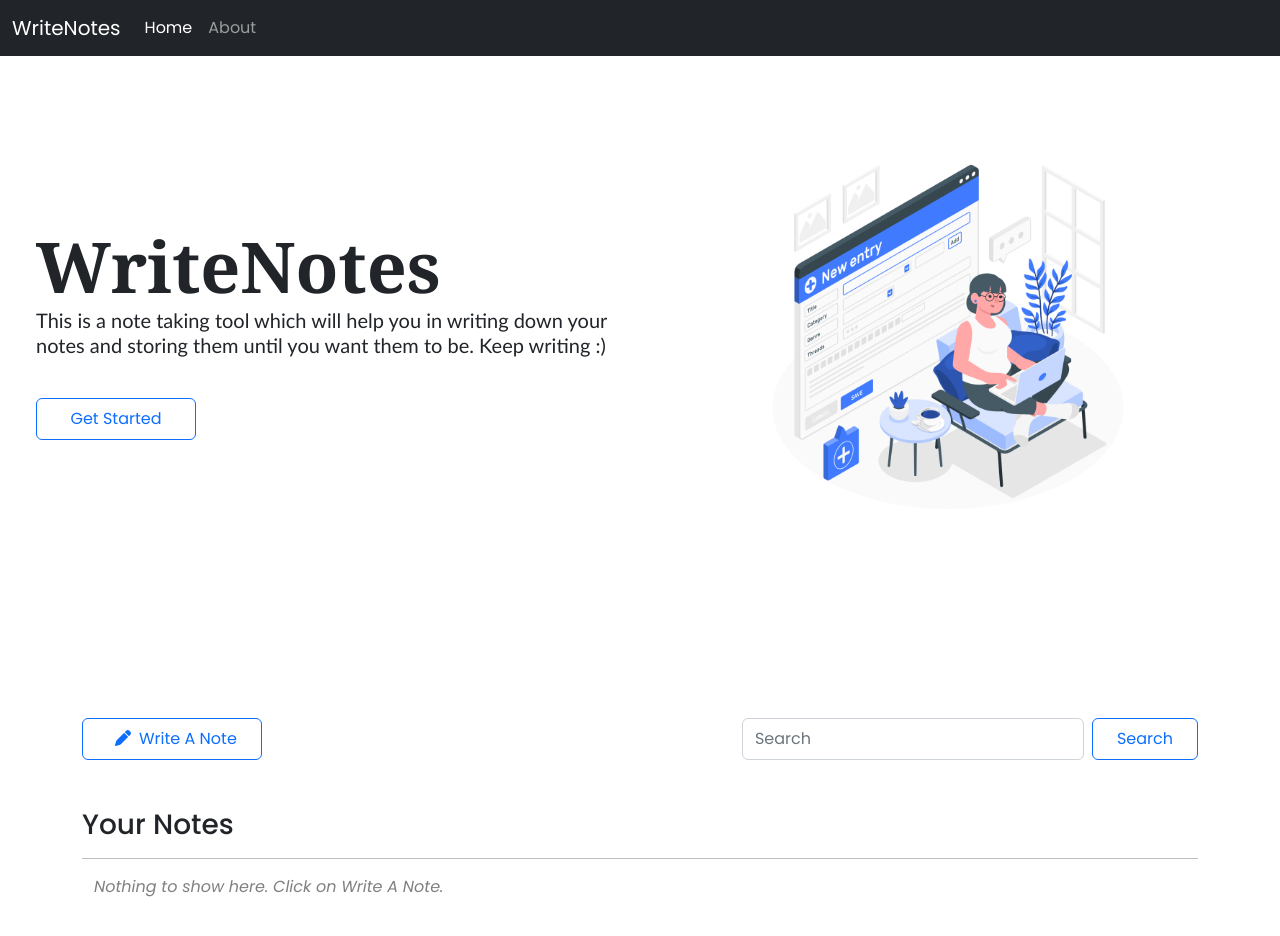
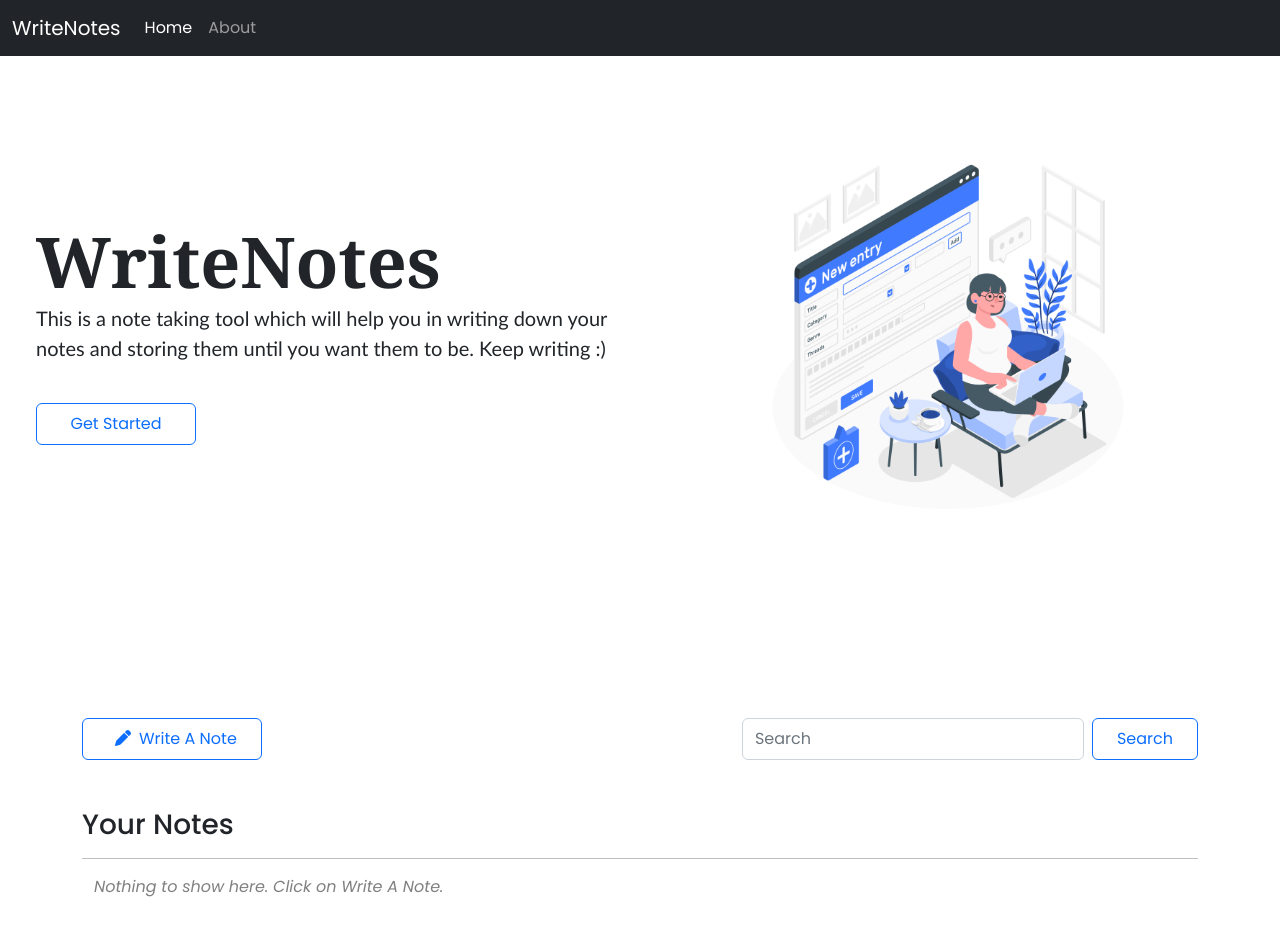
Before and after one commit to mohammadshaad/Notes-Taking-App, a plain HTML site: page index.html in a window 1280 px wide. Shown: the top 936 px of the page. Drawn offline with nearby package versions, Linux system fonts and the light colour scheme.

Commit message:
Update index.html

```diff
--- a/index.html
+++ b/index.html
@@ -36,7 +36,7 @@
     <div class="row my-5 mx-4 pt-4 pb-4">
       <div class="col hero">
         <h1 class="fw-bold mb-0 hero-h1">WriteNotes</h1>
-        <p class="mt-0 mb-4 lh-sm hero-p">
+        <p class="mt-0 mb-4 lh-base hero-p">
           This is a note taking tool which will help you in writing down your
           notes and storing them until you want them to be. Keep writing :)
         </p>
```
